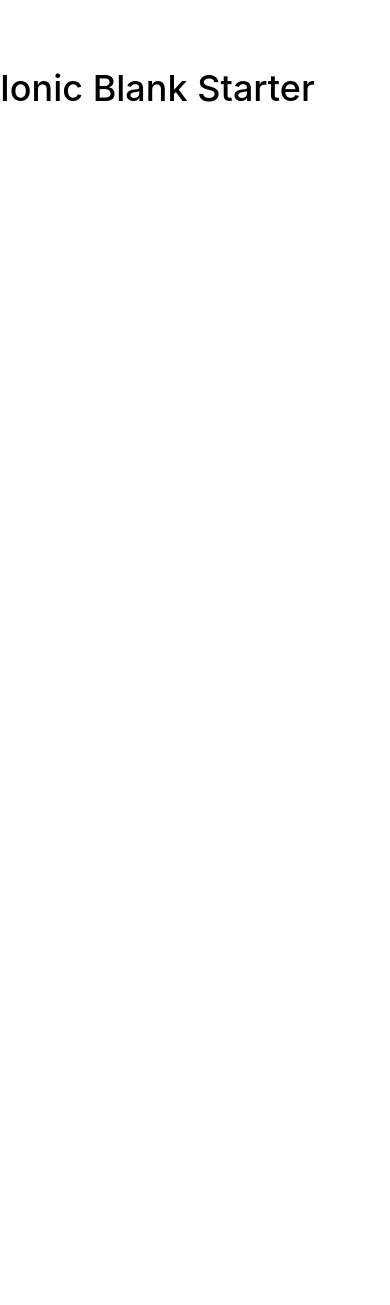
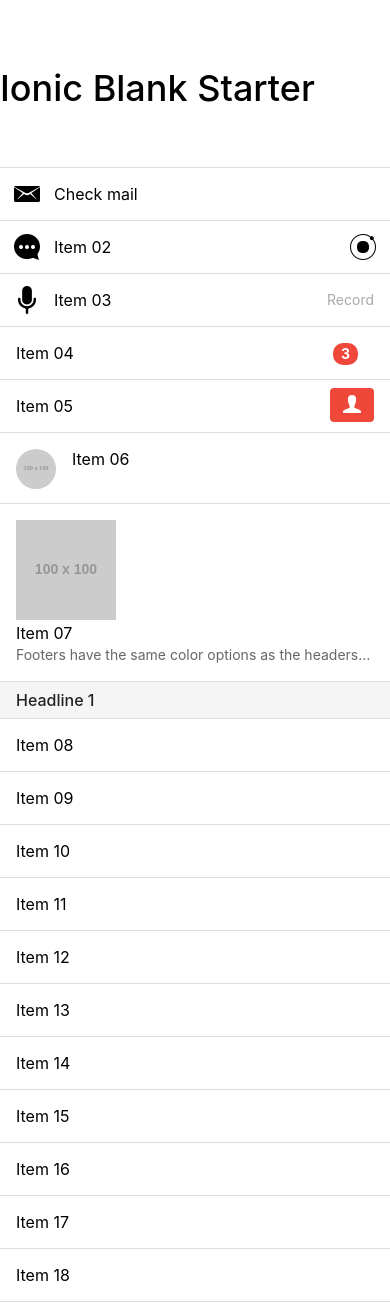
Before and after one commit to khawGlad/Khaw_AngularJSIonic, a website: page myApp/www/index.html in a window 390 px wide. Shown: the top 1305 px of the page. Before the commit the page ends 844 px from the top, so only its background shows below. Drawn offline with Linux system fonts and the light colour scheme; some packages are replaced by stand-ins of ours; files that its build step writes are made by us from their sources; placeholder pictures from the web are drawn by us; files whose address does not match are found by name.

Commit message:
my commit

```diff
--- a/myApp/www/index.html
+++ b/myApp/www/index.html
@@ -40,7 +40,7 @@
         <h1 class="title">Ionic Blank Starter</h1>
         <button class="icon ion-gear-a button button-clear"></button>
       </ion-header-bar>
-      </ion-pane>
+
 
       <ion-tabs class="tabs-icon-top">
       <ion-tab badge="1" badge-style="badge-assertive" icon="ion-home" title="Home"></ion-tab>
@@ -48,6 +48,72 @@
       <ion-tab icon="ion-calendar" title="Calendar"></ion-tab>
       </ion-tabs>
 
+      <ion-content>
+
+          <div class="list">
+            <a href="#" class="item item-icon-left">
+            <i class="icon ion-email"></i>
+            Check mail</a>
+            <a href="#" class="item item-icon-left item-icon-right">
+              <i class="icon ion-chatbubble-working"></i>
+            Item 02
+              <i class="icon ion-ionic"></i>
+            </a>
+            <a href="#" class="item item-icon-left">
+            <i class="icon ion-mic-a"></i>
+            Item 03
+            <span class="item-note">
+              Record
+            </span>
+            </a>
+            <a href="#" class="item">
+            Item 04
+            <span class="badge badge-assertive">3</span>
+            </a>
+            <a href="#" class="item item-button-right">
+            Item 05
+              <button class="button button-assertive">
+                <i class="icon ion-person"></i>
+              </button>
+            </a>
+            <a href="#" class="item item-avatar">
+            <img src="http://placehold.it/100x100" alt="Avatar">
+            Item 06
+            </a>
+            <a href="#" class="item -thumbnail-left">
+              <img src="http://placehold.it/100x100" alt="Avatar">
+              <h2>Item 07</h2>
+              <p>
+                Footers have the same color options as the headers, just use bar-footer instead of bar-header. If a title is present in the footer, any buttons will automatically be placed on the correct side of the title in relation to how the markup was written, such as.</p>
+            </a>
+            <div class="item item-divider">Headline 1</div>
+            <a href="#" class="item">Item 08</a>
+            <a href="#" class="item">Item 09</a>
+            <a href="#" class="item">Item 10</a>
+            <a href="#" class="item">Item 11</a>
+            <a href="#" class="item">Item 12</a>
+            <a href="#" class="item">Item 13</a>
+            <a href="#" class="item">Item 14</a>
+            <a href="#" class="item">Item 15</a>
+            <a href="#" class="item">Item 16</a>
+            <a href="#" class="item">Item 17</a>
+            <a href="#" class="item">Item 18</a>
+            <a href="#" class="item">Item 19</a>
+            <a href="#" class="item">Item 20</a>
+            <a href="#" class="item">Item 21</a>
+            <a href="#" class="item">Item 22</a>
+            <a href="#" class="item">Item 24</a>
+            <a href="#" class="item">Item 25</a>
+            <a href="#" class="item">Item 26</a>
+            <a href="#" class="item">Item 27</a>
+            <a href="#" class="item">Item 28</a>
+            <a href="#" class="item">Item 29</a>
+            <a href="#" class="item">Item 30</a>
+          </div>
+
+
+      </ion-content>
+
     </ion-pane>
   </body>
 </html>
```
